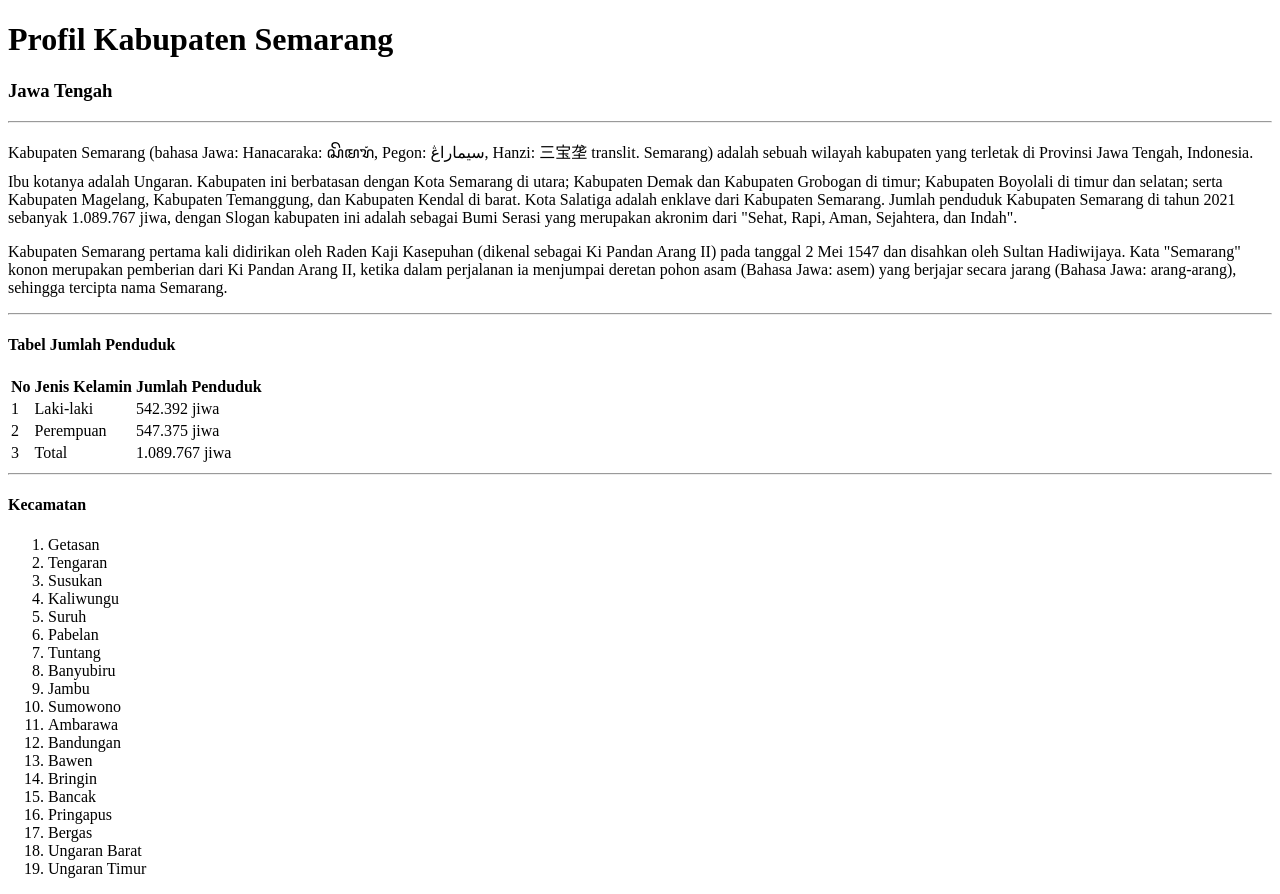
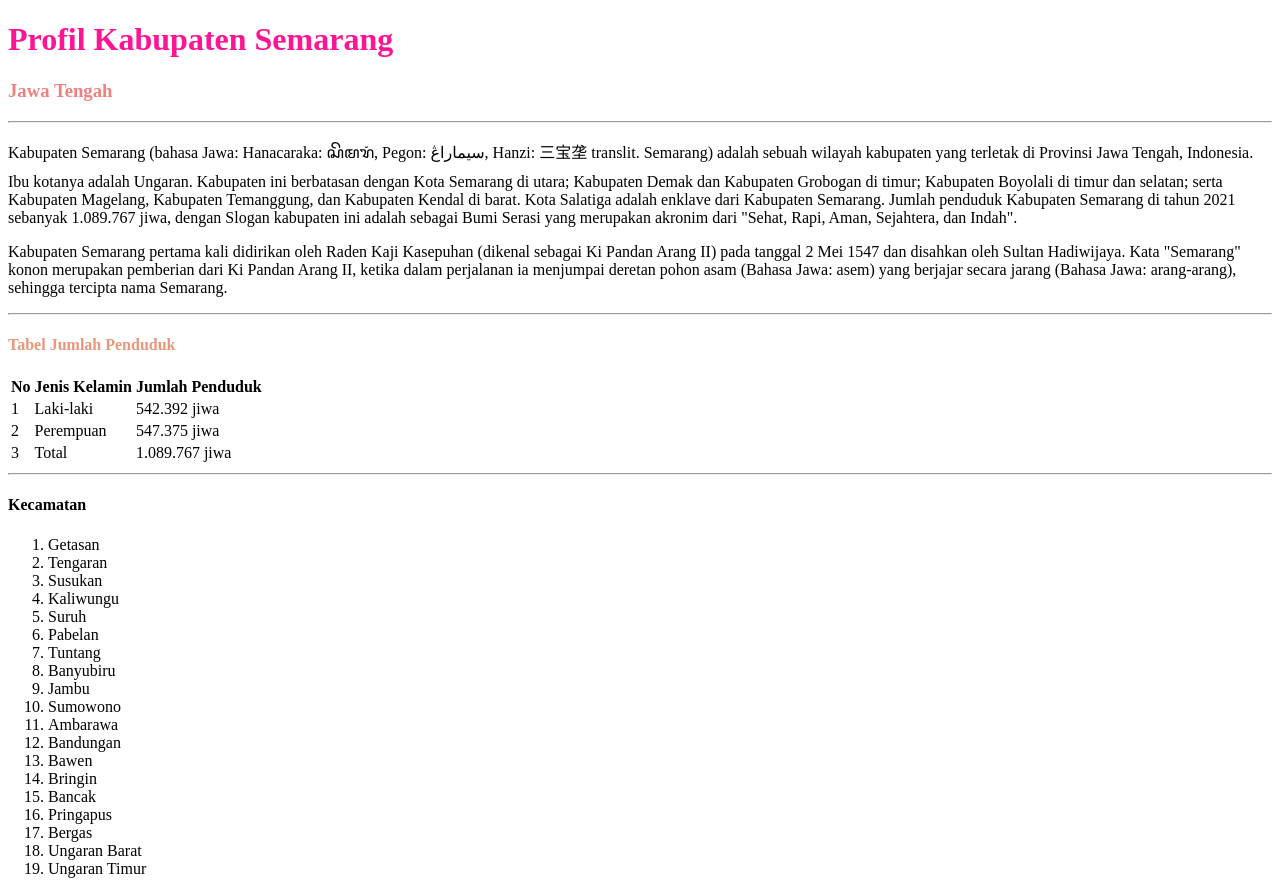
Before and after one commit to nuhanihayashafa-png/PGWEB2025-ACARA1, a plain HTML site: page index.html in a window 1280 px wide. Drawn offline with Linux system fonts and the light colour scheme.

Commit message:
mengubah style

```diff
--- a/index.html
+++ b/index.html
@@ -10,10 +10,10 @@
 <body>
     <main>
         <!-- Judul-->
-        <h1>Profil Kabupaten Semarang</h1>
+        <h1 style="color: deeppink;">Profil Kabupaten Semarang</h1>
 
         <!-- Sub judul-->
-        <h3>Jawa Tengah</h3>
+        <h3 style="color: lightcoral;">Jawa Tengah</h3>
 <hr>
         <!-- Deskripsi-->
         <p>Kabupaten Semarang (bahasa Jawa: Hanacaraka: ꦱꦼꦩꦫꦁ, Pegon: سيماراڠ, Hanzi: 三宝垄 translit. Semarang) adalah
@@ -32,7 +32,7 @@
         <hr>
 
         <!-- Tabel Jumlah Penduduk-->
-        <h4>Tabel Jumlah Penduduk</h4>
+        <h4 style="color: darksalmon;">Tabel Jumlah Penduduk</h4>
         <table>
             <tr>
                 <th>No</th>
```
